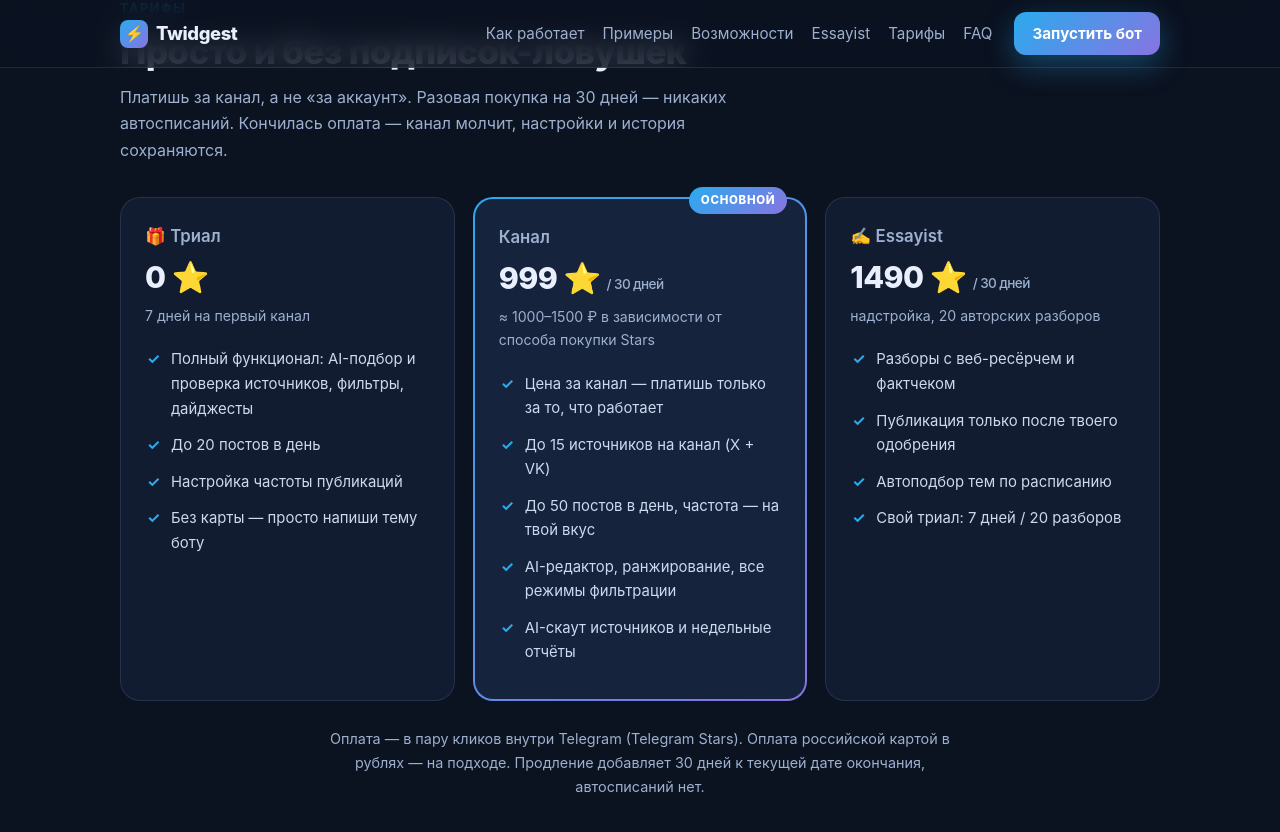
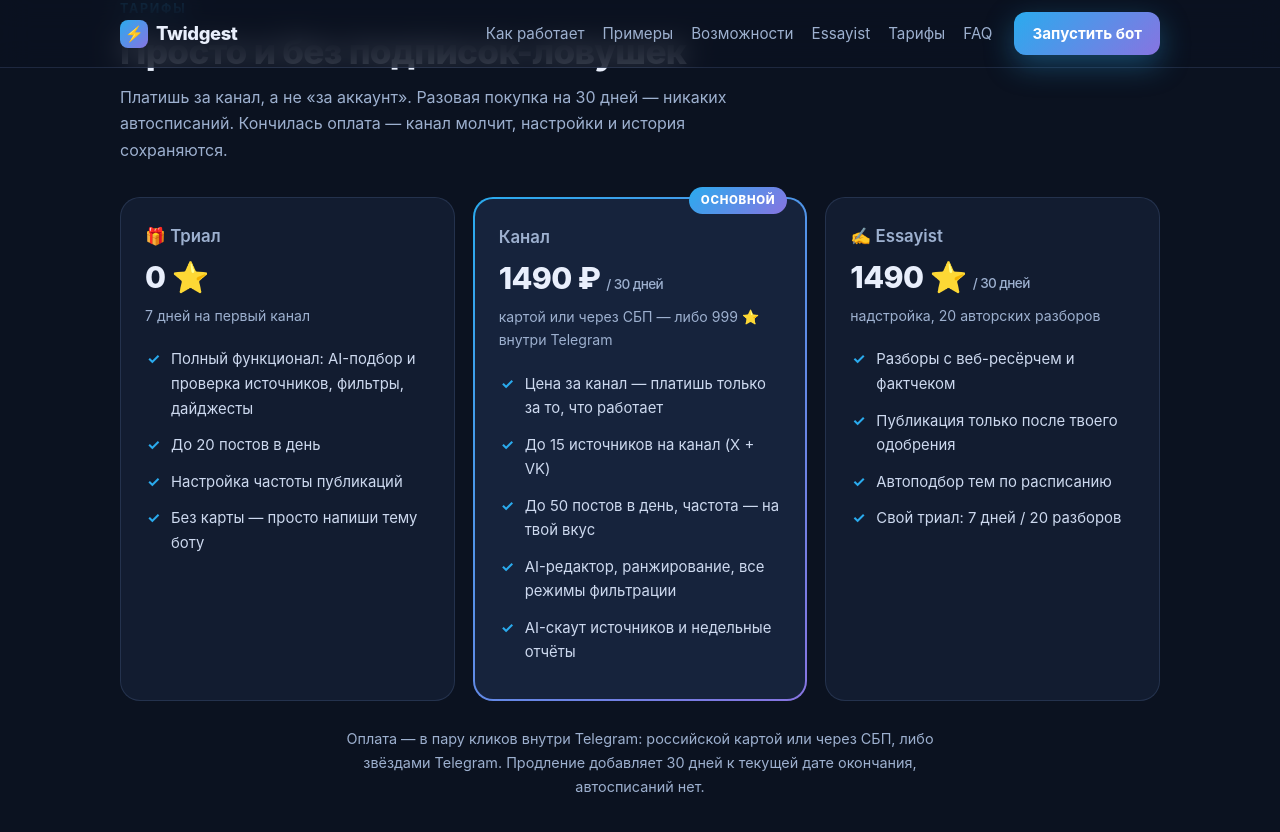
Before and after one commit to kelbic/twidgest-bot, a Jekyll site: the page built from docs/index.md, in a window 1280 px wide and 900 px high, scrolled down 4551 px. Shown: the top 832 px of the window. Built offline with Jekyll 4.4.1, drawn with Linux system fonts in a browser that asks for light colours.

Commit message:
Сайт и оферта: рубли живые — карта/СБП, чек на e-mail

```diff
--- a/docs/index.md
+++ b/docs/index.md
@@ -257,8 +257,8 @@
 <div class="tier featured">
 <span class="badge">ОСНОВНОЙ</span>
 <h4>Канал</h4>
-<div class="price">999 ⭐ <small>/ 30 дней</small></div>
-<div class="price-note">≈ 1000–1500 ₽ в зависимости от способа покупки Stars</div>
+<div class="price">1490 ₽ <small>/ 30 дней</small></div>
+<div class="price-note">картой или через СБП — либо 999 ⭐ внутри Telegram</div>
 <ul>
 <li>Цена за канал — платишь только за то, что работает</li>
 <li>До 15 источников на канал (X + VK)</li>
@@ -282,8 +282,8 @@
 
 </div>
 <p class="pay-note">
-Оплата — в пару кликов внутри Telegram (Telegram Stars). Оплата российской
-картой в рублях — на подходе. Продление добавляет 30 дней к текущей дате
+Оплата — в пару кликов внутри Telegram: российской картой или через СБП,
+либо звёздами Telegram. Продление добавляет 30 дней к текущей дате
 окончания, автосписаний нет.
 </p>
 </div>
@@ -387,9 +387,9 @@
 <details class="faq-item">
 <summary>Сколько стоит в рублях и как платить?</summary>
 <p>
-Оплата проходит внутри Telegram в Stars: 1 ⭐ ≈ 1–2 ₽ в зависимости от способа
-покупки, канал (999⭐) ≈ 1000–1500 ₽ за 30 дней. Оплата российской картой
-в рублях без Stars — на подходе, кнопка появится прямо в <code>/upgrade</code>.
+Канал — 1490 ₽ за 30 дней. Платить можно российской картой или через СБП
+(в <code>/upgrade</code> кнопка «💳 1490 ₽»), либо звёздами Telegram — 999 ⭐
+за тот же период. Оба способа работают внутри Telegram, счёт приходит в чат.
 </p>
 </details>
 
```
Also changed, not shown: docs/legal/terms.md (+4 -1 lines).
